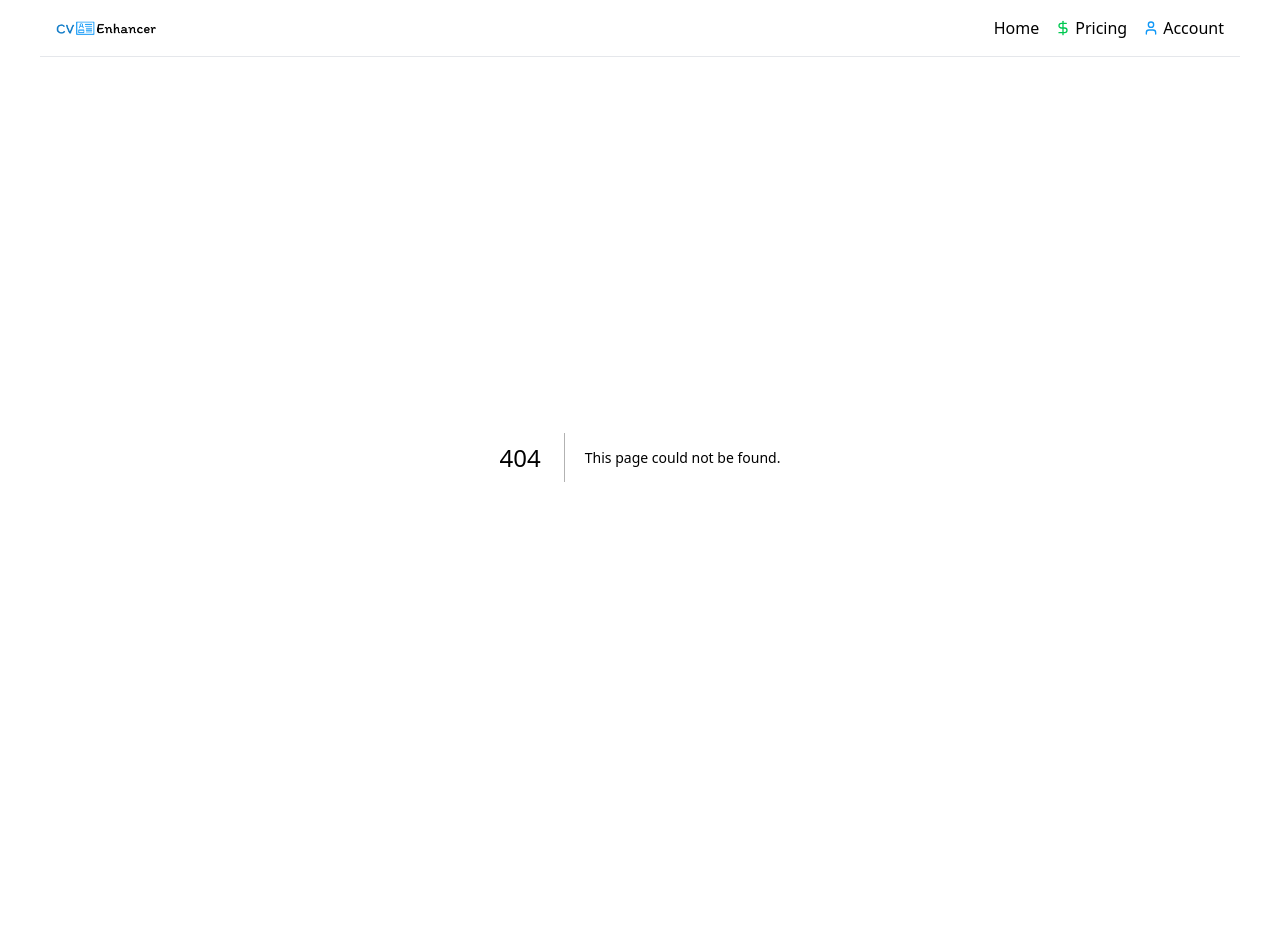
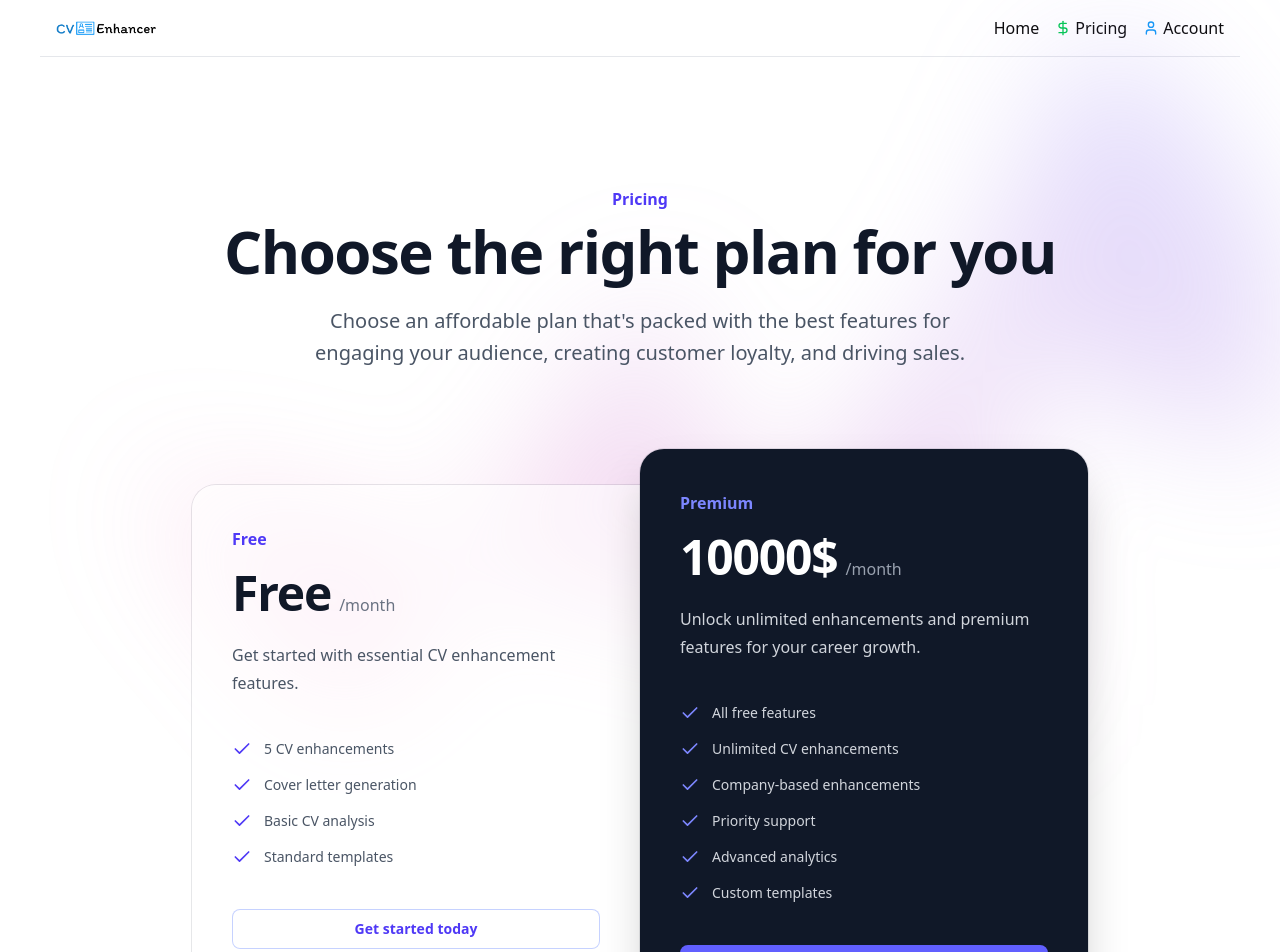
Before and after one commit to kishyassin/Salam-CV-Enhancer, a Next.js app in the folder Front-End/: page /pricing in a window 1280 px wide. Before the commit this address had no page. Shown: the top 952 px of the page. Before the commit the page ends 857 px from the top, so only its background shows below. Built offline with nearby package versions, Linux system fonts and the light colour scheme.

Commit message:
Send File API

```diff
--- /dev/null
+++ b/Front-End/src/app/api/upload/route.ts
@@ -0,0 +1,47 @@
+import { NextResponse } from 'next/server';
+
+export async function POST(request: Request) {
+    try {
+        const formData = await request.formData();
+        const file = formData.get('file') as File;
+        // const lang = formData.get('lang') as string;
+
+        if (!file) {
+            return NextResponse.json(
+                { error: 'No file provided' },
+                { status: 400 }
+            );
+        }
+
+        // Forward the file to your backend
+        const backendFormData = new FormData();
+        backendFormData.append('file', file);
+        // backendFormData.append('lang', language);
+
+        const backendResponse = await fetch(`${process.env.NEXT_PUBLIC_BACKEND_URL}/upload`, {
+            method: 'POST',
+            body: backendFormData,
+        });
+
+        if (!backendResponse.ok) {
+            throw new Error('Backend upload failed');
+        }
+
+        const data = await backendResponse.json();
+
+        return NextResponse.json(data);
+    } catch (error) {
+        console.error('Upload error:', error);
+        return NextResponse.json(
+            { error: 'File upload failed' },
+            { status: 500 }
+        );
+    }
+}
+
+// Increase the limit for file uploads (optional, adjust as needed)
+export const config = {
+    api: {
+        bodyParser: false,
+    },
+};
--- /dev/null
+++ b/Front-End/src/app/pricing/page.tsx
@@ -0,0 +1,12 @@
+import PricingComponent from '@/components/PricingComponent/PricingComponent'
+import React from 'react'
+
+const page = () => {
+    return (
+        <div>
+            <PricingComponent />
+        </div>
+    )
+}
+
+export default page
--- a/Front-End/src/components/Navbar/Navbar.tsx
+++ b/Front-End/src/components/Navbar/Navbar.tsx
@@ -14,7 +14,7 @@ const Navbar = () => {
                 </Link>
                 <div className='flex gap-4'>
                     <Link href='/'>Home</Link>
-                    <Link href='/about' className='flex items-center gap-1'><DollarSign className='w-4 h-4 text-green-500' /> Pricing</Link>
+                    <Link href='/pricing' className='flex items-center gap-1'><DollarSign className='w-4 h-4 text-green-500' /> Pricing</Link>
                     <Link href='/contact' className='flex items-center gap-1'><User className='w-4 h-4 text-[#1098F7]' /> Account</Link>
                 </div>
             </div>
--- /dev/null
+++ b/Front-End/src/components/PricingComponent/PricingComponent.tsx
@@ -0,0 +1,131 @@
+import { Check } from "lucide-react"
+
+
+const tiers = [
+    {
+        name: 'Free',
+        id: 'tier-free',
+        href: '#',
+        priceMonthly: 'Free',
+        description: 'Get started with essential CV enhancement features.',
+        features: [
+            '5 CV enhancements',
+            'Cover letter generation',
+            'Basic CV analysis',
+            'Standard templates',
+        ],
+        featured: false,
+    },
+    {
+        name: 'Premium',
+        id: 'tier-premium',
+        href: '#',
+        priceMonthly: '10000$',
+        description: 'Unlock unlimited enhancements and premium features for your career growth.',
+        features: [
+            'All free features',
+            'Unlimited CV enhancements',
+            'Company-based enhancements',
+            'Priority support',
+            'Advanced analytics',
+            'Custom templates',
+        ],
+        featured: true,
+    },
+]
+
+function classNames(...classes: string[]) {
+    return classes.filter(Boolean).join(' ')
+}
+
+export default function Example() {
+    return (
+        <div className="relative isolate bg-white px-6 py-20 sm:py-32 lg:px-8">
+            <div aria-hidden="true" className="absolute inset-x-0 -top-3 -z-10 transform-gpu overflow-hidden px-36 blur-3xl">
+                <div
+                    style={{
+                        clipPath:
+                            'polygon(74.1% 44.1%, 100% 61.6%, 97.5% 26.9%, 85.5% 0.1%, 80.7% 2%, 72.5% 32.5%, 60.2% 62.4%, 52.4% 68.1%, 47.5% 58.3%, 45.2% 34.5%, 27.5% 76.7%, 0.1% 64.9%, 17.9% 100%, 27.6% 76.8%, 76.1% 97.7%, 74.1% 44.1%)',
+                    }}
+                    className="mx-auto aspect-1155/678 w-[72.1875rem] bg-linear-to-tr from-[#ff80b5] to-[#9089fc] opacity-30"
+                />
+            </div>
+            <div className="mx-auto max-w-4xl text-center">
+                <h2 className="text-base/7 font-semibold text-indigo-600">Pricing</h2>
+                <p className="mt-2 text-5xl font-semibold tracking-tight text-balance text-gray-900 sm:text-6xl">
+                    Choose the right plan for you
+                </p>
+            </div>
+            <p className="mx-auto mt-6 max-w-2xl text-center text-lg font-medium text-pretty text-gray-600 sm:text-xl/8">
+                Choose an affordable plan that's packed with the best features for engaging your audience, creating customer
+                loyalty, and driving sales.
+            </p>
+            <div className="mx-auto mt-16 grid max-w-lg grid-cols-1 items-center gap-y-6 sm:mt-20 sm:gap-y-0 lg:max-w-4xl lg:grid-cols-2">
+                {tiers.map((tier, tierIdx) => (
+                    <div
+                        key={tier.id}
+                        className={classNames(
+                            tier.featured ? 'relative bg-gray-900 shadow-2xl' : 'bg-white/60 sm:mx-8 lg:mx-0',
+                            tier.featured
+                                ? ''
+                                : tierIdx === 0
+                                    ? 'rounded-t-3xl sm:rounded-b-none lg:rounded-tr-none lg:rounded-bl-3xl'
+                                    : 'sm:rounded-t-none lg:rounded-tr-3xl lg:rounded-bl-none',
+                            'rounded-3xl p-8 ring-1 ring-gray-900/10 sm:p-10',
+                        )}
+                    >
+                        <h3
+                            id={tier.id}
+                            className={classNames(tier.featured ? 'text-indigo-400' : 'text-indigo-600', 'text-base/7 font-semibold')}
+                        >
+                            {tier.name}
+                        </h3>
+                        <p className="mt-4 flex items-baseline gap-x-2">
+                            <span
+                                className={classNames(
+                                    tier.featured ? 'text-white' : 'text-gray-900',
+                                    'text-5xl font-semibold tracking-tight',
+                                )}
+                            >
+                                {tier.priceMonthly}
+                            </span>
+                            <span className={classNames(tier.featured ? 'text-gray-400' : 'text-gray-500', 'text-base')}>/month</span>
+                        </p>
+                        <p className={classNames(tier.featured ? 'text-gray-300' : 'text-gray-600', 'mt-6 text-base/7')}>
+                            {tier.description}
+                        </p>
+                        <ul
+                            role="list"
+                            className={classNames(
+                                tier.featured ? 'text-gray-300' : 'text-gray-600',
+                                'mt-8 space-y-3 text-sm/6 sm:mt-10',
+                            )}
+                        >
+                            {tier.features.map((feature) => (
+                                <li key={feature} className="flex gap-x-3">
+                                    <Check
+                                        aria-hidden="true"
+                                        className={classNames(tier.featured ? 'text-indigo-400' : 'text-indigo-600', 'h-6 w-5 flex-none')}
+                                    />
+                                    {feature}
+                                </li>
+                            ))}
+                        </ul>
+                        <a
+                            href={tier.href}
+                            aria-describedby={tier.id}
+                            className={classNames(
+                                tier.featured
+                                    ? 'bg-indigo-500 text-white shadow-xs hover:bg-indigo-400 focus-visible:outline-indigo-500'
+                                    : 'text-indigo-600 ring-1 ring-indigo-200 ring-inset hover:ring-indigo-300 focus-visible:outline-indigo-600',
+                                'mt-8 block rounded-md px-3.5 py-2.5 text-center text-sm font-semibold focus-visible:outline-2 focus-visible:outline-offset-2 sm:mt-10',
+                            )}
+                        >
+                            Get started today
+                        </a>
+                    </div>
+                ))}
+            </div>
+        </div>
+    )
+}
--- a/Front-End/src/components/UploadButton/UploadButton.tsx
+++ b/Front-End/src/components/UploadButton/UploadButton.tsx
@@ -20,6 +20,7 @@ const UploadButton = () => {
     const [previewUrl, setPreviewUrl] = useState<string | null>(null)
     const [isOpen, setIsOpen] = useState(false)
     const [isLoading, setIsLoading] = useState(false)
+    const [isProcessing, setIsProcessing] = useState(false)
     const [companyName, setCompanyName] = useState('')
     const [showSuggestions, setShowSuggestions] = useState(false)
     const [selectedLanguage, setSelectedLanguage] = useState<string>('')
@@ -69,9 +70,36 @@ const UploadButton = () => {
         }
     }
 
-    const handleProcess = () => {
-        setIsOpen(true)
-    }
+    const handleProcess = async () => {
+        if (!selectedFile || isProcessing) return;
+
+        setIsProcessing(true);
+        const formData = new FormData();
+        formData.append('file', selectedFile);
+        formData.append('lang', selectedLanguage);
+
+        try {
+            const response = await fetch('/api/upload', {
+                method: 'POST',
+                body: formData,
+            });
+
+            if (!response.ok) {
+                throw new Error('Upload failed');
+            }
+
+            const data = await response.json();
+            console.log('Upload successful:', data);
+
+            // Only open the sheet if the upload was successful
+            setIsOpen(true);
+        } catch (error) {
+            console.error('Error uploading file:', error);
+            alert('Failed to upload file. Please try again.');
+        } finally {
+            setIsProcessing(false);
+        }
+    };
 
     // Close suggestions when clicking outside
     useEffect(() => {
@@ -138,10 +166,19 @@ const UploadButton = () => {
                             className="flex items-center gap-2 w-[250px] h-[60px] bg-[#1098F7] text-white hover:bg-[#1098F7]/90 rounded-lg"
                             size="lg"
                             onClick={handleProcess}
-                            disabled={selectedLanguage === ''}
+                            disabled={selectedLanguage === '' || isProcessing}
                         >
-                            <Sparkles className="h-6 w-6" />
-                            <p className="text-lg">Process</p>
+                            {isProcessing ? (
+                                <>
+                                    <Loader2 className="h-6 w-6 animate-spin" />
+                                    <p className="text-lg">Processing...</p>
+                                </>
+                            ) : (
+                                <>
+                                    <Sparkles className="h-6 w-6" />
+                                    <p className="text-lg">Process</p>
+                                </>
+                            )}
                         </Button>
                         {!selectedLanguage && (
                             <motion.p
```
Also changed, not shown: Front-End/src/app/page.tsx (line endings or trailing spaces).
